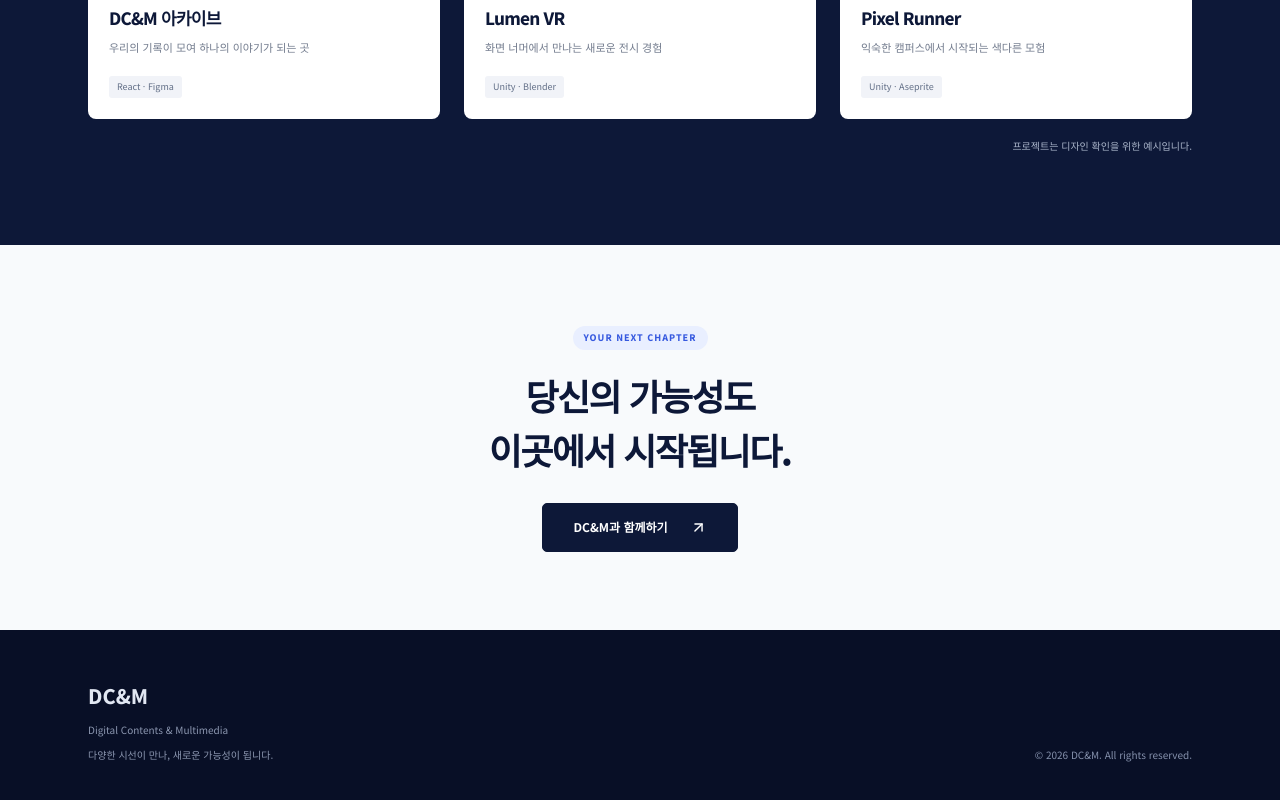
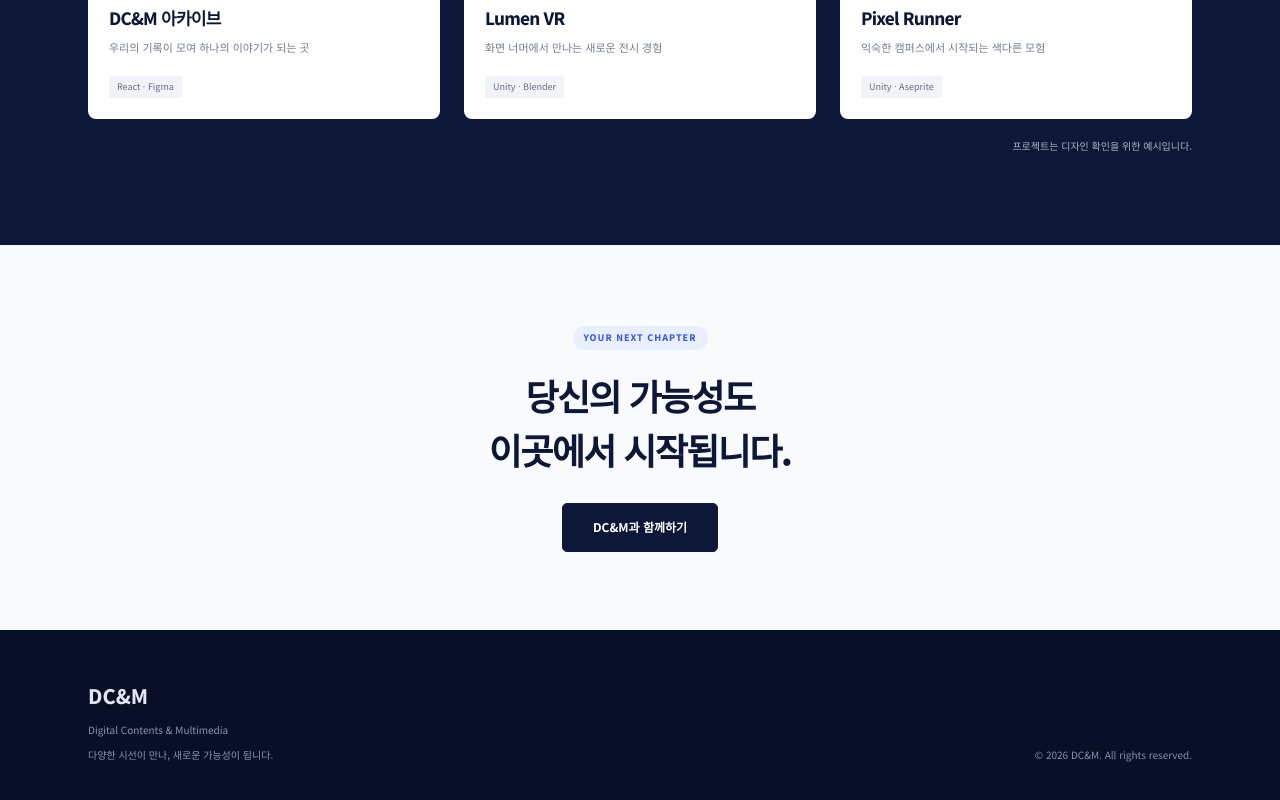
Before and after one commit to DCNM-Hackathon/DCNM, a Next.js app: page / in a window 1280 px wide. Shown: the part 2422-3222 px from the top of the page. Built offline with nearby package versions, Linux system fonts and the light colour scheme.

Commit message:
Feat: 화살표 제거

```diff
--- a/app/page.tsx
+++ b/app/page.tsx
@@ -244,7 +244,7 @@ export default function Home() {
             이곳에서 시작됩니다.
           </h2>
           <Link href="/apply" className="button">
-            DC&M과 함께하기 <ArrowUpRight size={17} />
+            DC&M과 함께하기
           </Link>
         </div>
       </section>
```
